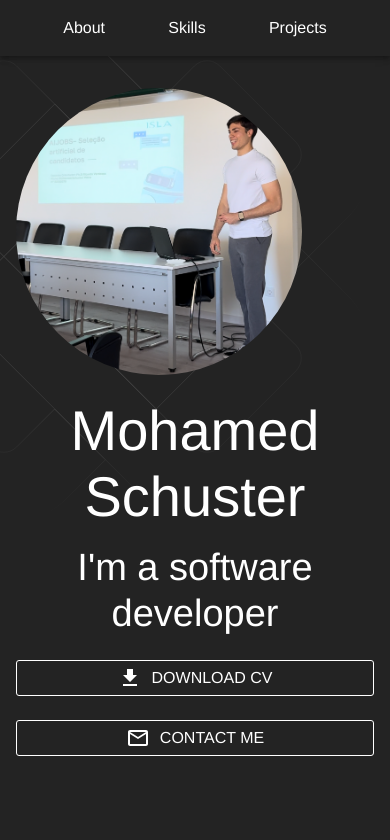
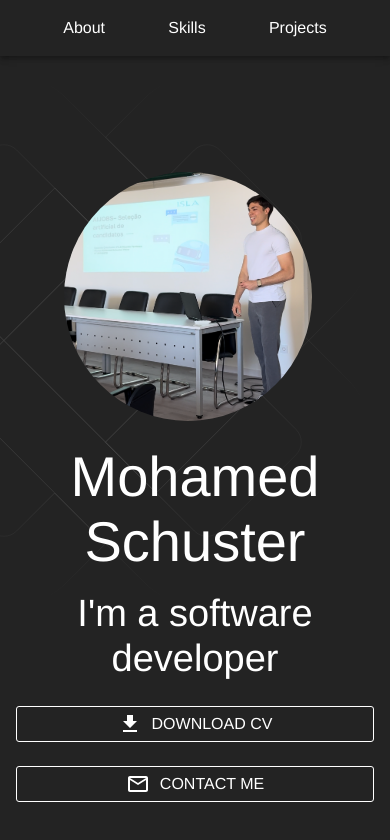
Before and after one commit to mohamedstt/my-portfolio, a React (Vite) app: page / in a window 390 px wide. Shown: the top 840 px of the page. Built offline with nearby package versions, Linux system fonts and the light colour scheme.

Commit message:
fix: Responsive Hero component

```diff
--- a/src/pages/Home/sections/Hero/Hero.tsx
+++ b/src/pages/Home/sections/Hero/Hero.tsx
@@ -12,13 +12,20 @@ const Hero = () => {
         height: "100vh",
         display: "flex",
         alignItems: "center",
+        [theme.breakpoints.up('xs')]: {
+            paddingTop: "130px",
+        },
+        [theme.breakpoints.up('md')]: {
+        }
 
     }))
 
     const StyledImg = styled("img")(({theme})=>({
         width: "80%",
         borderRadius:"50%",
-        border: `1px soliud ${theme.palette.primary.contrastText}`
+        border: `1px soliud ${theme.palette.primary.contrastText}`,
+        [theme.breakpoints.up('xs')]: {
+        },
     }))
 
     return (
@@ -31,7 +38,7 @@ const Hero = () => {
                             <Box position="absolute" width={"150%"} top={-100} right={0}>
                                 <AnimatedBackground/>
                             </Box>
-                            <Box position="relative">
+                            <Box position="relative" paddingLeft={"48px"}>
                             <StyledImg src={Avatar} alt="avatar" />
                             </Box>
                         </Box>
```
